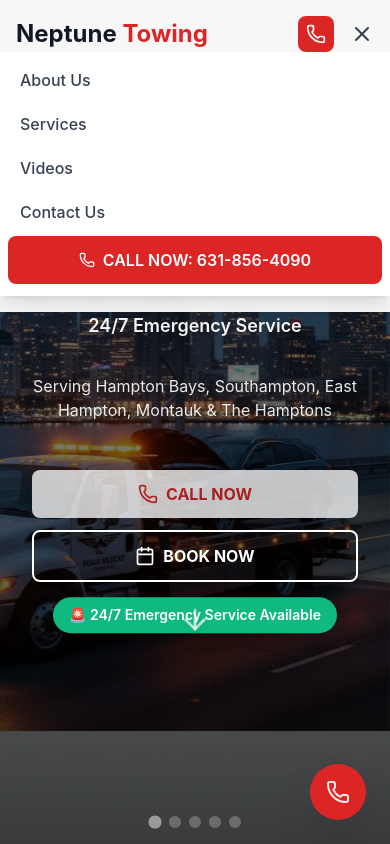
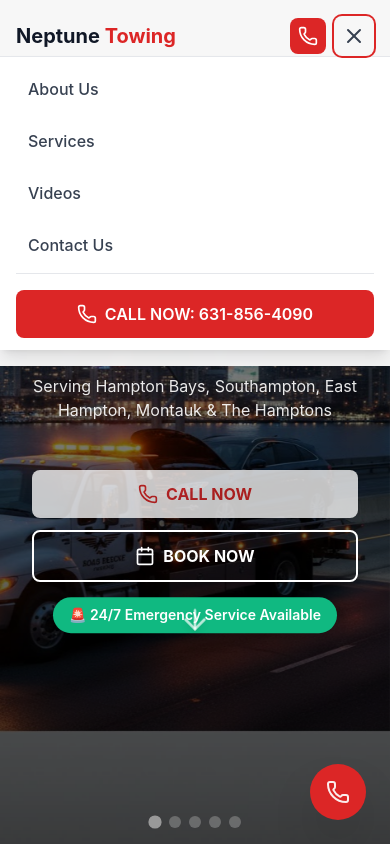
Before and after one commit to AliZaidi5110/neptune-towing, a React (Create React App) app: page / in a window 390 px wide. Both pictures are taken after a click on the button 362 px from the left and 34 px from the top of the page. Shown: the top 844 px of the page. Built offline with nearby package versions, Linux system fonts and the light colour scheme.

Commit message:
Fix mobile navbar responsiveness - improve hamburger menu visibility and layout

```diff
--- a/src/components/Navbar.tsx
+++ b/src/components/Navbar.tsx
@@ -52,7 +52,7 @@
                 window.scrollTo({ top: 0, behavior: 'smooth' });
               }}
             >
-              <h1 className="text-2xl font-bold text-trust-dark">
+              <h1 className="text-xl sm:text-2xl font-bold text-trust-dark">
                 Neptune <span className="text-emergency-red">Towing</span>
               </h1>
             </a>
@@ -74,7 +74,7 @@
             </div>
           </div>
 
-          {/* Call Now Button */}
+          {/* Desktop Call Now Button */}
           <div className="hidden md:block">
             <a
               href="tel:631-856-4090"
@@ -85,17 +85,21 @@
             </a>
           </div>
 
-          {/* Mobile menu button */}
-          <div className="md:hidden flex items-center space-x-4">
+          {/* Mobile menu section */}
+          <div className="md:hidden flex items-center space-x-2">
+            {/* Mobile Call Button */}
             <a
               href="tel:631-856-4090"
-              className="btn-primary p-2"
+              className="bg-emergency-red hover:bg-emergency-orange text-white p-2 rounded-lg transition-colors duration-300"
             >
               <Phone className="w-5 h-5" />
             </a>
+
+            {/* Mobile Hamburger Menu Button */}
             <button
               onClick={() => setIsOpen(!isOpen)}
-              className="text-gray-700 hover:text-emergency-red"
+              className="text-gray-700 hover:text-emergency-red p-2 rounded-lg transition-colors duration-300 focus:outline-none focus:ring-2 focus:ring-emergency-red"
+              aria-label="Toggle menu"
             >
               {isOpen ? <X className="w-6 h-6" /> : <Menu className="w-6 h-6" />}
             </button>
@@ -106,7 +110,7 @@
       {/* Mobile Navigation */}
       {isOpen && (
         <div className="md:hidden">
-          <div className="px-2 pt-2 pb-3 space-y-1 sm:px-3 bg-white shadow-lg">
+          <div className="px-4 pt-2 pb-3 space-y-1 bg-white shadow-lg border-t border-gray-200">
             {navLinks.map((link) => (
               <a
                 key={link.name}
@@ -115,18 +119,23 @@
                   handleNavClick(e, link.href);
                   setIsOpen(false);
                 }}
-                className="text-gray-700 hover:text-emergency-red block px-3 py-2 text-base font-medium"
+                className="text-gray-700 hover:text-emergency-red hover:bg-gray-50 block px-3 py-3 text-base font-medium rounded-lg transition-colors duration-300"
               >
                 {link.name}
               </a>
             ))}
-            <a
-              href="tel:631-856-4090"
-              className="btn-primary w-full text-center mt-4 flex items-center justify-center space-x-2"
-            >
-              <Phone className="w-4 h-4" />
-              <span>CALL NOW: 631-856-4090</span>
-            </a>
+
+            {/* Mobile Full Call Button */}
+            <div className="pt-4 border-t border-gray-200">
+              <a
+                href="tel:631-856-4090"
+                className="btn-primary w-full text-center flex items-center justify-center space-x-2 py-3"
+                onClick={() => setIsOpen(false)}
+              >
+                <Phone className="w-5 h-5" />
+                <span>CALL NOW: 631-856-4090</span>
+              </a>
+            </div>
           </div>
         </div>
       )}
```
